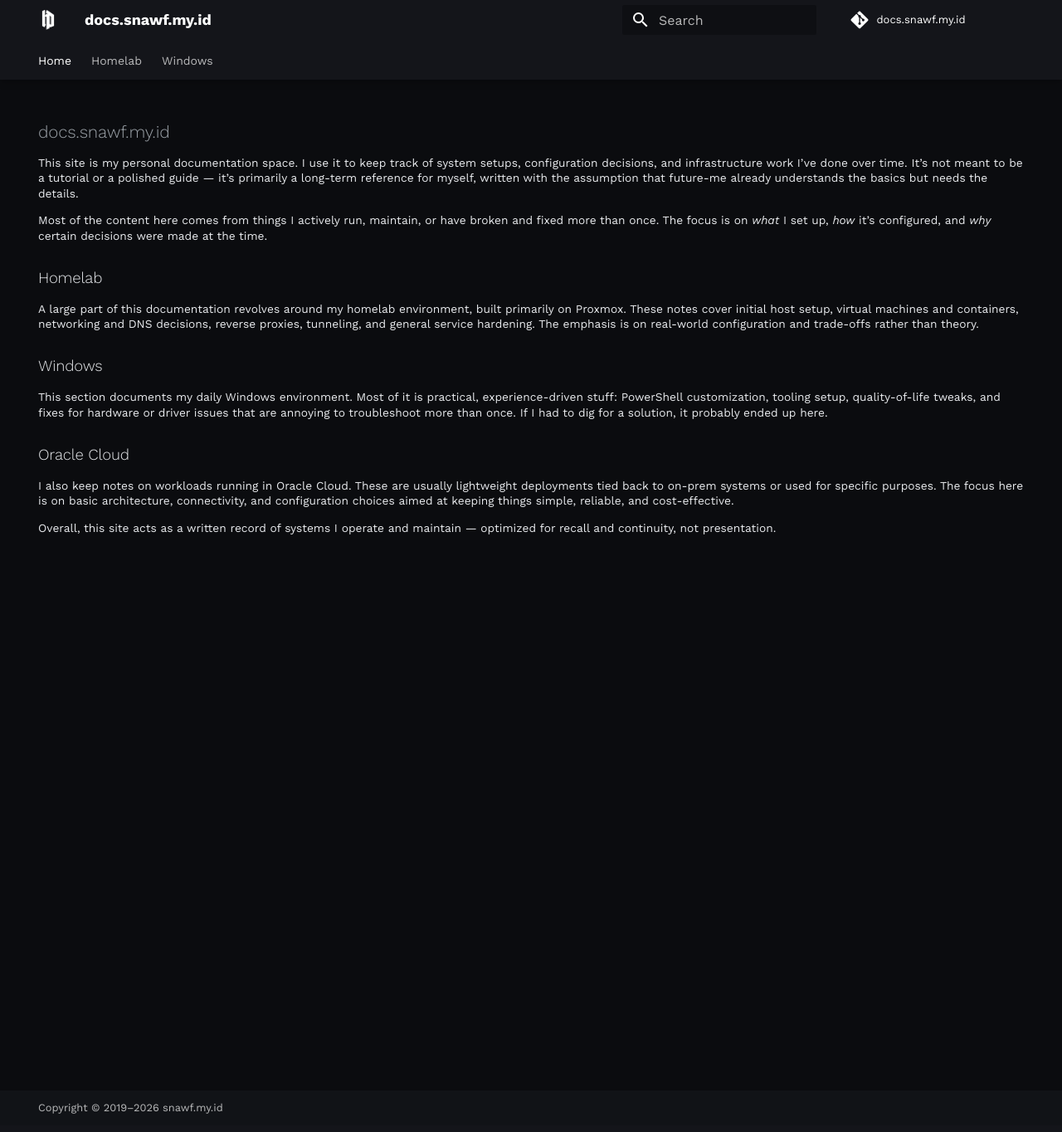
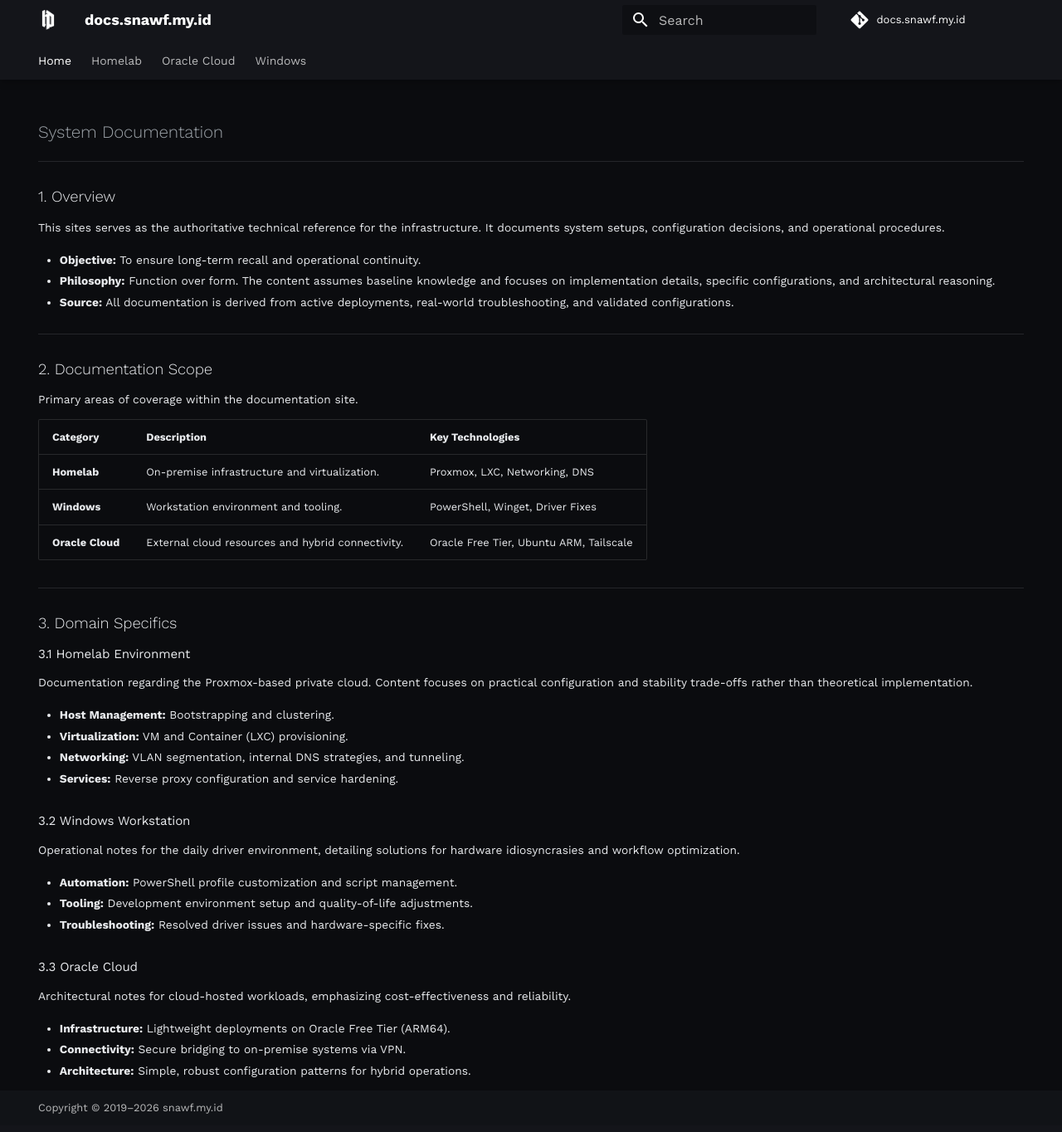
Before and after one commit to onthecouch/docs.snawf.my.id, an MkDocs documentation site: the page built from docs/index.md, in a window 1280 px wide and 1364 px high. Shown: the whole window at 83% size. Built offline with MkDocs 1.6.1 and Material for MkDocs 9.7.7, drawn with Linux system fonts in a browser that asks for light colours; comment, search, counter and statistics services are not loaded.

Commit message:
Update oracle section

```diff
--- a/docs/index.md
+++ b/docs/index.md
@@ -4,22 +4,62 @@ hide:
   - toc
 ---
 
-# docs.snawf.my.id
+# System Documentation
 
-This site is my personal documentation space. I use it to keep track of system setups, configuration decisions, and infrastructure work I’ve done over time. It’s not meant to be a tutorial or a polished guide — it’s primarily a long-term reference for myself, written with the assumption that future-me already understands the basics but needs the details.
 
-Most of the content here comes from things I actively run, maintain, or have broken and fixed more than once. The focus is on *what* I set up, *how* it’s configured, and *why* certain decisions were made at the time.
+---
 
-## Homelab
+## 1. Overview
 
-A large part of this documentation revolves around my homelab environment, built primarily on Proxmox. These notes cover initial host setup, virtual machines and containers, networking and DNS decisions, reverse proxies, tunneling, and general service hardening. The emphasis is on real-world configuration and trade-offs rather than theory.
+This sites serves as the authoritative technical reference for the infrastructure. It documents system setups, configuration decisions, and operational procedures.
 
-## Windows
+*   **Objective:** To ensure long-term recall and operational continuity.
 
-This section documents my daily Windows environment. Most of it is practical, experience-driven stuff: PowerShell customization, tooling setup, quality-of-life tweaks, and fixes for hardware or driver issues that are annoying to troubleshoot more than once. If I had to dig for a solution, it probably ended up here.
+*   **Philosophy:** Function over form. The content assumes baseline knowledge and focuses on implementation details, specific configurations, and architectural reasoning.
 
-## Oracle Cloud
+*   **Source:** All documentation is derived from active deployments, real-world troubleshooting, and validated configurations.
 
-I also keep notes on workloads running in Oracle Cloud. These are usually lightweight deployments tied back to on-prem systems or used for specific purposes. The focus here is on basic architecture, connectivity, and configuration choices aimed at keeping things simple, reliable, and cost-effective.
+---
 
-Overall, this site acts as a written record of systems I operate and maintain — optimized for recall and continuity, not presentation.
+## 2. Documentation Scope
+
+Primary areas of coverage within the documentation site.
+
+| Category | Description | Key Technologies |
+| :--- | :--- | :--- |
+| **Homelab** | On-premise infrastructure and virtualization. | Proxmox, LXC, Networking, DNS |
+| **Windows** | Workstation environment and tooling. | PowerShell, Winget, Driver Fixes |
+| **Oracle Cloud** | External cloud resources and hybrid connectivity. | Oracle Free Tier, Ubuntu ARM, Tailscale |
+
+---
+
+## 3. Domain Specifics
+
+### 3.1 Homelab Environment
+Documentation regarding the Proxmox-based private cloud. Content focuses on practical configuration and stability trade-offs rather than theoretical implementation.
+
+*   **Host Management:** Bootstrapping and clustering.
+
+*   **Virtualization:** VM and Container (LXC) provisioning.
+
+*   **Networking:** VLAN segmentation, internal DNS strategies, and tunneling.
+
+*   **Services:** Reverse proxy configuration and service hardening.
+
+### 3.2 Windows Workstation
+Operational notes for the daily driver environment, detailing solutions for hardware idiosyncrasies and workflow optimization.
+
+*   **Automation:** PowerShell profile customization and script management.
+
+*   **Tooling:** Development environment setup and quality-of-life adjustments.
+
+*   **Troubleshooting:** Resolved driver issues and hardware-specific fixes.
+
+### 3.3 Oracle Cloud
+Architectural notes for cloud-hosted workloads, emphasizing cost-effectiveness and reliability.
+
+*   **Infrastructure:** Lightweight deployments on Oracle Free Tier (ARM64).
+
+*   **Connectivity:** Secure bridging to on-premise systems via VPN.
+
+*   **Architecture:** Simple, robust configuration patterns for hybrid operations.
--- a/mkdocs.yaml
+++ b/mkdocs.yaml
@@ -20,6 +20,12 @@ nav:
           - Cloudflared: homelab/05.cloudflared.md
           - Homepage: homelab/06.dashboard.md
           - Media Server: homelab/07.media-stack.md
+  - Oracle Cloud:
+     - Overview: oci/01.index.md
+
+     - Instance:
+          - utils-node-1: oci/02.utils.md
+          - k3s-master: oci/03.k3s-master.md
   - Windows:
       - Customizing Powershell: windows/custom-powershell.md
       - HP DL 160 HDD Driver: windows/dl160-gen10-storage-drivers.md
```
Also changed, not shown: docs/oci/01.index.md (added, +63 -0 lines), docs/oci/02.utils.md (added, +160 -0 lines), docs/oci/03.k3s-master.md (added, +78 -0 lines).
